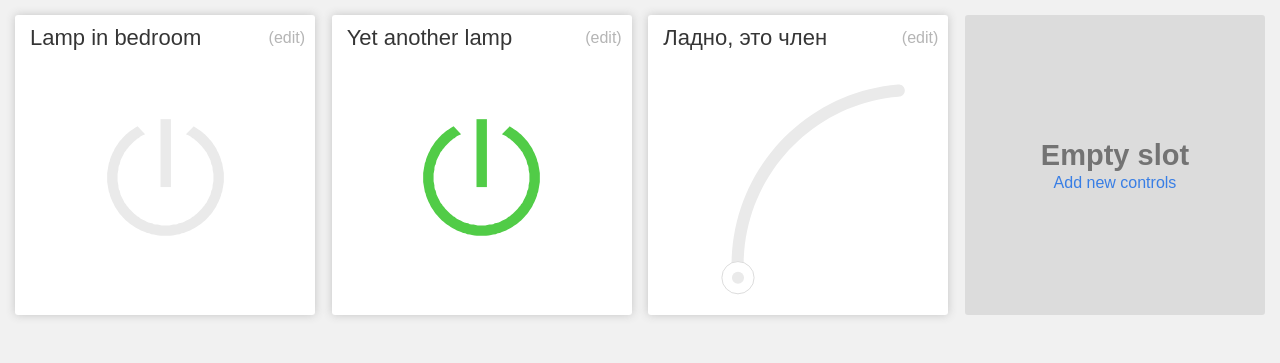
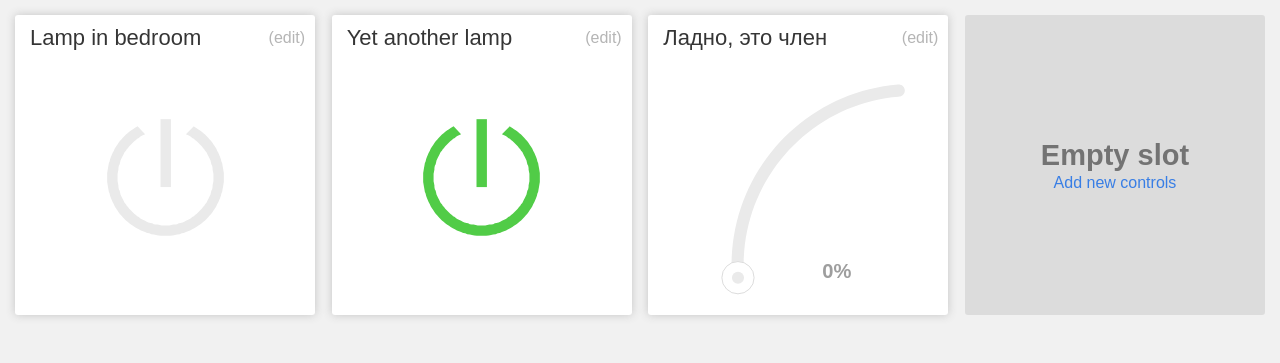
Before and after one commit to vijexakiraind/smarthome, a React (Create React App) app in the folder src/frontend/: page / in a window 1280 px wide. Shown: the top 363 px of the page. Built offline with nearby package versions, Linux system fonts and the light colour scheme.

Commit message:
added slider percentage text

```diff
--- a/src/frontend/src/Components/UIs/Slider.js
+++ b/src/frontend/src/Components/UIs/Slider.js
@@ -131,7 +131,12 @@ class PowerSwitch extends React.Component {
                     opacity="0"
                     cx={fingerX}
                     cy={fingerY}
-                    r="90"></circle>
+                    r="90"
+                ></circle>
+
+                <text x="425" y="613" fontSize="50" fill="#9e9e9e" fontWeight="bold">
+                    {Math.round(100 * (this.state.angle - minAn) / (maxAn - minAn))}%
+                </text>
 
                 { /*
                 <circle fill="green" opacity="0.7" cx={cX} cy={cY} r="15"></circle>
```
